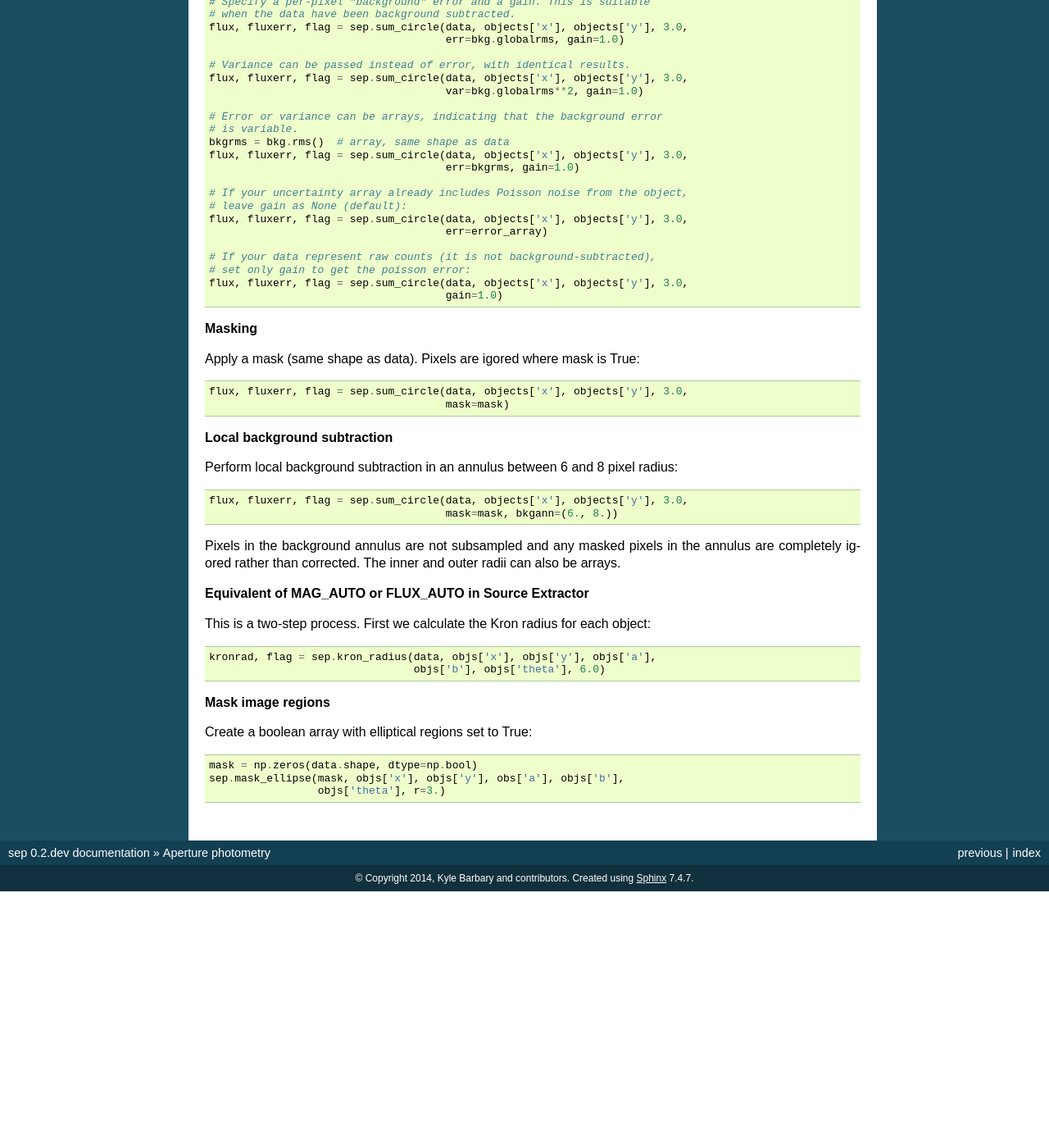
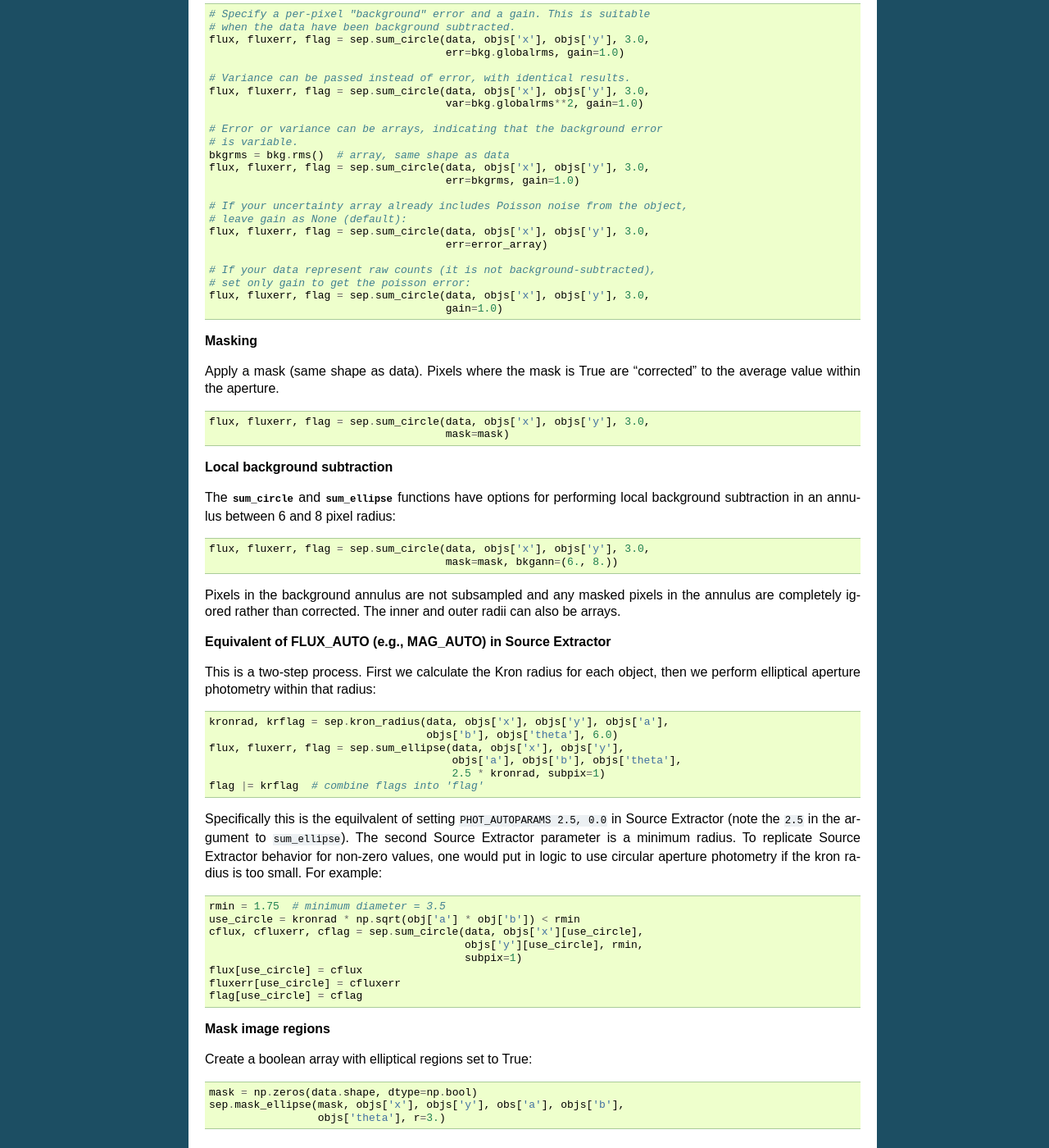
Before and after one commit to kbarbary/sep, a Sphinx documentation site: the page built from docs/apertures.rst, in a window 1280 px wide and 1400 px high, scrolled down 644 px. Shown: the whole window at 82% size. Built offline with Sphinx 7.4.7, drawn with Linux system fonts in a browser that asks for light colours; before the commit the page ends 1731 px from its top, so only the background shows below that; some of the changed text lies outside the part shown.

Commit message:
improve docs

```diff
--- a/docs/apertures.rst
+++ b/docs/apertures.rst
@@ -13,17 +13,18 @@ Function            Sums data within...
 ==================  =========================
 
 The follow examples demonstrate options for circular aperture
-photometry. The other functions behave similarly::
+photometry. The other functions behave similarly. ::
 
    # sum flux in circles of radius=3.0
-   flux, fluxerr, flag = sep.sum_circle(data, objects['x'], objects['y'], 3.0)
+   flux, fluxerr, flag = sep.sum_circle(data, objs['x'], objs['y'], 3.0)
 
-   # x, y and r can be arrays and obey numpy broadcasting rules
-   flux, fluxerr, flag = sep.sum_circle(data, objects['x'], objects['y'],
-                                        3.0 * np.ones(len(objects)))
+   # x, y and r can be arrays and obey numpy broadcasting rules.
+   # Here, r is an array instead of a single number:
+   flux, fluxerr, flag = sep.sum_circle(data, objs['x'], objs['y'],
+                                        3.0 * np.ones(len(objs)))
 
    # use a different subpixel sampling (default is 5; 0 means "exact")
-   flux, fluxerr, flag = sep.sum_circle(data, objects['x'], objects['y'], 3.0,
+   flux, fluxerr, flag = sep.sum_circle(data, objs['x'], objs['y'], 3.0,
                                         subpix=0)
 
 **Error calculation**
@@ -38,57 +39,77 @@ illustrative examples::
 
    # Specify a per-pixel "background" error and a gain. This is suitable
    # when the data have been background subtracted.
-   flux, fluxerr, flag = sep.sum_circle(data, objects['x'], objects['y'], 3.0,
+   flux, fluxerr, flag = sep.sum_circle(data, objs['x'], objs['y'], 3.0,
                                         err=bkg.globalrms, gain=1.0)
 
    # Variance can be passed instead of error, with identical results.
-   flux, fluxerr, flag = sep.sum_circle(data, objects['x'], objects['y'], 3.0,
+   flux, fluxerr, flag = sep.sum_circle(data, objs['x'], objs['y'], 3.0,
                                         var=bkg.globalrms**2, gain=1.0)
 
    # Error or variance can be arrays, indicating that the background error
    # is variable.
    bkgrms = bkg.rms()  # array, same shape as data
-   flux, fluxerr, flag = sep.sum_circle(data, objects['x'], objects['y'], 3.0,
+   flux, fluxerr, flag = sep.sum_circle(data, objs['x'], objs['y'], 3.0,
                                         err=bkgrms, gain=1.0)
 
    # If your uncertainty array already includes Poisson noise from the object,
    # leave gain as None (default):
-   flux, fluxerr, flag = sep.sum_circle(data, objects['x'], objects['y'], 3.0,
+   flux, fluxerr, flag = sep.sum_circle(data, objs['x'], objs['y'], 3.0,
                                         err=error_array)
 
    # If your data represent raw counts (it is not background-subtracted),
    # set only gain to get the poisson error:
-   flux, fluxerr, flag = sep.sum_circle(data, objects['x'], objects['y'], 3.0,
+   flux, fluxerr, flag = sep.sum_circle(data, objs['x'], objs['y'], 3.0,
                                         gain=1.0)
 
 **Masking**
 
-Apply a mask (same shape as data). Pixels are igored where mask is True::
+Apply a mask (same shape as data). Pixels where the mask is True are
+"corrected" to the average value within the aperture. ::
 
-   flux, fluxerr, flag = sep.sum_circle(data, objects['x'], objects['y'], 3.0,
+   flux, fluxerr, flag = sep.sum_circle(data, objs['x'], objs['y'], 3.0,
                                         mask=mask)
 
 **Local background subtraction**
 
-Perform local background subtraction in an annulus between 6 and 8 pixel
-radius::
+The `~sep.sum_circle` and `~sep.sum_ellipse` functions have options
+for performing local background subtraction in an annulus between 6
+and 8 pixel radius::
 
-   flux, fluxerr, flag = sep.sum_circle(data, objects['x'], objects['y'], 3.0,
+   flux, fluxerr, flag = sep.sum_circle(data, objs['x'], objs['y'], 3.0,
                                         mask=mask, bkgann=(6., 8.))
 
 Pixels in the background annulus are not subsampled and any masked
 pixels in the annulus are completely igored rather than corrected.
 The inner and outer radii can also be arrays.
 
-**Equivalent of MAG_AUTO or FLUX_AUTO in Source Extractor**
+**Equivalent of FLUX_AUTO (e.g., MAG_AUTO) in Source Extractor**
 
 This is a two-step process. First we calculate the Kron radius for each
-object::
+object, then we perform elliptical aperture photometry within that radius::
 
-    kronrad, flag = sep.kron_radius(data, objs['x'], objs['y'], objs['a'],
-                                    objs['b'], objs['theta'], 6.0)
+   kronrad, krflag = sep.kron_radius(data, objs['x'], objs['y'], objs['a'],
+                                     objs['b'], objs['theta'], 6.0)
+   flux, fluxerr, flag = sep.sum_ellipse(data, objs['x'], objs['y'],
+                                         objs['a'], objs['b'], objs['theta'],
+                                         2.5 * kronrad, subpix=1)
+   flag |= krflag  # combine flags into 'flag'
 
+Specifically this is the equilvalent of setting ``PHOT_AUTOPARAMS 2.5,
+0.0`` in Source Extractor (note the ``2.5`` in the argument to
+``sum_ellipse``). The second Source Extractor
+parameter is a minimum radius. To replicate Source Extractor behavior
+for non-zero values, one would put in logic to use circular aperture
+photometry if the kron radius is too small. For example::
 
+   rmin = 1.75  # minimum diameter = 3.5
+   use_circle = kronrad * np.sqrt(obj['a'] * obj['b']) < rmin
+   cflux, cfluxerr, cflag = sep.sum_circle(data, objs['x'][use_circle],
+                                           objs['y'][use_circle], rmin,
+                                           subpix=1)
+   flux[use_circle] = cflux
+   fluxerr[use_circle] = cfluxerr
+   flag[use_circle] = cflag
 
 **Mask image regions**
 
--- a/docs/index.rst
+++ b/docs/index.rst
@@ -16,7 +16,7 @@ numpy arrays (no FITS files, configuration files, etc).
 - circular and elliptical aperture photometry with local background estimation
 - optional mask and background noise in aperture photometry
 - subpixel and exact pixel overlap calculation modes in aperture photometry
-- Very fast.
+- Extremely fast
 
 Usage Guide
 -----------
```
Also changed, not shown: 1 other file.
